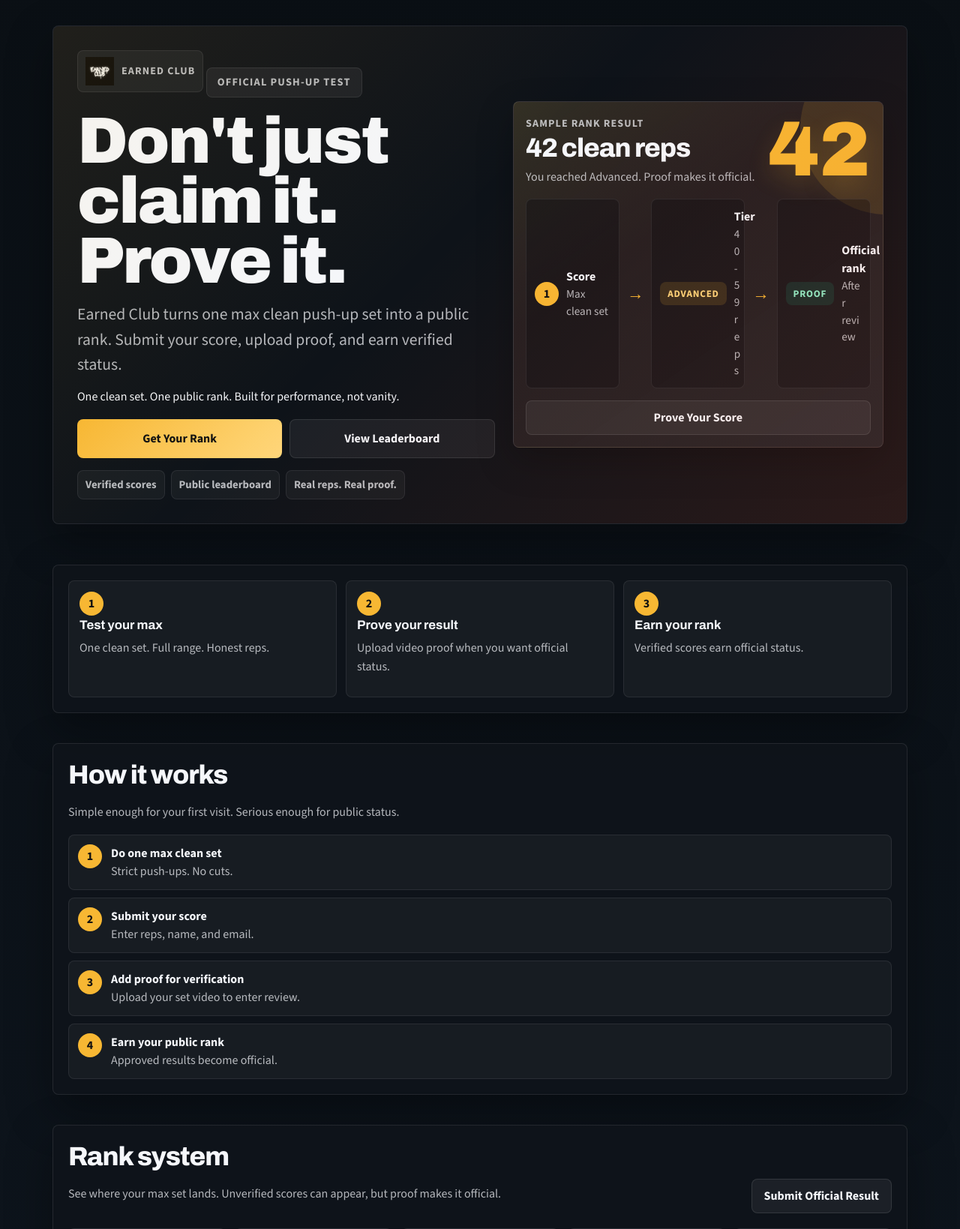
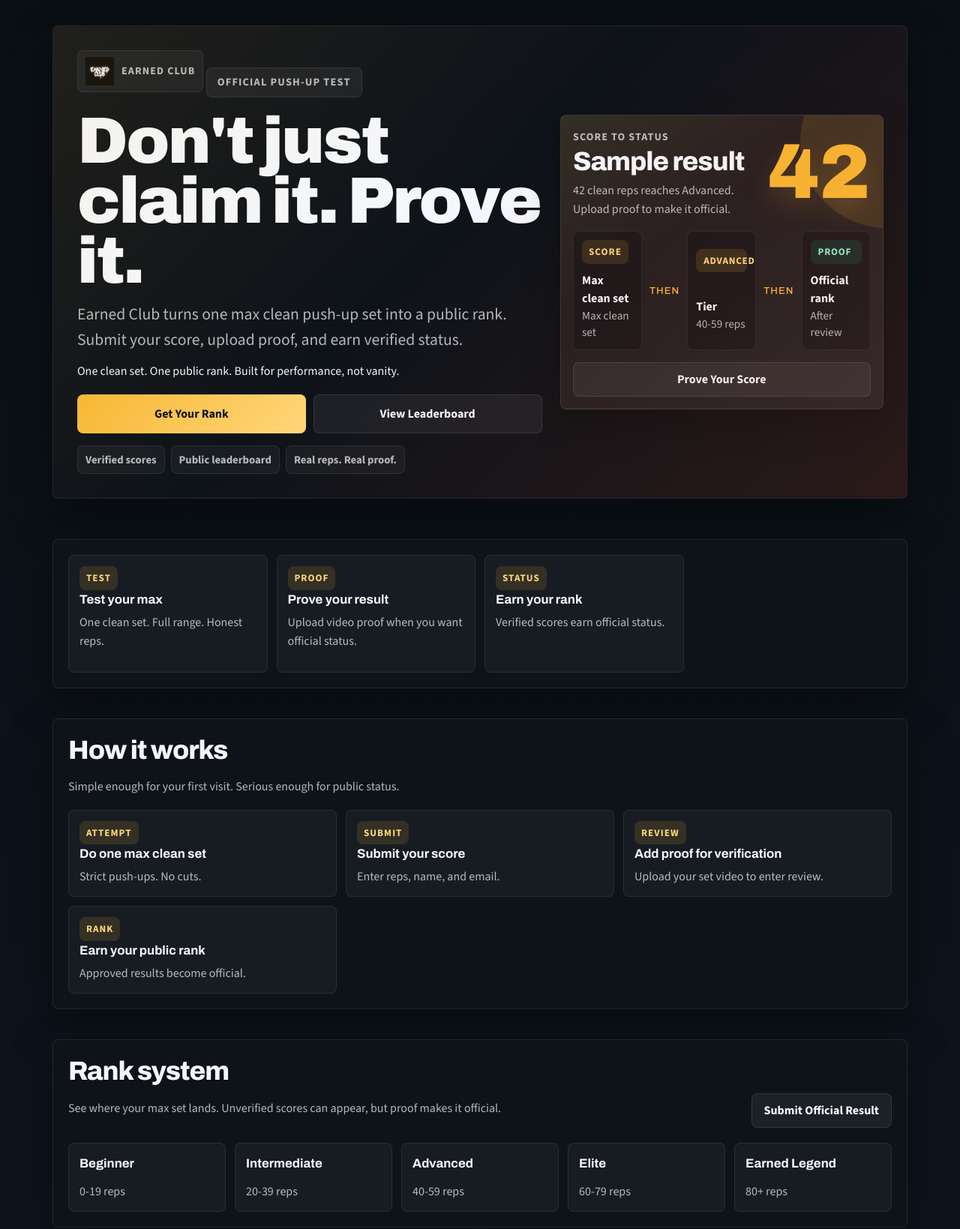
Before and after one commit to Danas2008/EarnedClub, a Django app: page / in a window 1280 px wide. Shown: the part 85-1724 px from the top of the page at 75% size. Run offline with Django 5.2, Linux system fonts and the light colour scheme; data comes from the database, SQL or seed files in the repository.

Commit message:
Update of UI

```diff
--- a/main/templates/home.html
+++ b/main/templates/home.html
@@ -102,6 +102,10 @@
         box-shadow: 0 18px 48px rgba(0, 0, 0, 0.26);
     }
 
+    .score-rank-card .btn-secondary {
+        width: 100%;
+    }
+
     .score-rank-card::before {
         content: "";
         position: absolute;
@@ -142,7 +146,7 @@
 
     .score-rank-step {
         display: grid;
-        grid-template-columns: auto minmax(0, 1fr);
+        grid-template-columns: minmax(0, 1fr);
         gap: 10px;
         align-items: center;
         padding: 11px;
@@ -155,7 +159,22 @@
         display: none;
         color: var(--accent);
         font-family: "Archivo", sans-serif;
-        font-size: 1.4rem;
+        font-size: 0.82rem;
+        text-transform: uppercase;
+        letter-spacing: 0.08em;
+    }
+
+    .flow-label {
+        display: inline-flex;
+        width: fit-content;
+        padding: 6px 9px;
+        border-radius: var(--radius-sm);
+        background: rgba(247, 183, 51, 0.13);
+        color: #ffd77b;
+        font-size: 0.82rem;
+        font-weight: 900;
+        text-transform: uppercase;
+        letter-spacing: 0.08em;
     }
 
     .home-value-strip,
@@ -365,7 +384,7 @@
         }
 
         .home-hero-grid {
-            grid-template-columns: minmax(0, 1.06fr) minmax(340px, 0.94fr);
+            grid-template-columns: minmax(0, 1.18fr) minmax(360px, 0.82fr);
         }
 
         .home-cta-row,
@@ -376,6 +395,10 @@
         .home-value-strip,
         .proof-grid {
             grid-template-columns: repeat(3, minmax(0, 1fr));
+        }
+
+        .how-flow.home-value-strip {
+            grid-template-columns: repeat(4, minmax(0, 1fr));
         }
 
         .home-feature-grid {
@@ -399,6 +422,17 @@
         .score-rank-arrow {
             display: grid;
             place-items: center;
+        }
+    }
+
+    @media (max-width: 719px) {
+        .score-rank-header {
+            grid-template-columns: 1fr;
+        }
+
+        .score-rank-number {
+            justify-self: start;
+            margin-top: -4px;
         }
     }
 </style>
@@ -433,21 +467,21 @@
             <aside class="score-rank-card" aria-label="Example score to rank preview">
                 <div class="score-rank-header">
                     <div>
-                        <span class="kicker">Sample rank result</span>
-                        <h2 style="margin-bottom: 6px;">42 clean reps</h2>
-                        <p class="muted" style="margin-bottom: 0;">You reached Advanced. Proof makes it official.</p>
+                        <span class="kicker">Score to status</span>
+                        <h2 style="margin-bottom: 6px;">Sample result</h2>
+                        <p class="muted" style="margin-bottom: 0;">42 clean reps reaches Advanced. Upload proof to make it official.</p>
                     </div>
                     <div class="score-rank-number">42</div>
                 </div>
                 <div class="score-rank-flow">
                     <div class="score-rank-step">
-                        <span class="step-number">1</span>
+                        <span class="flow-label">Score</span>
                         <div>
-                            <strong>Score</strong>
+                            <strong>Max clean set</strong>
                             <div class="submission-meta">Max clean set</div>
                         </div>
                     </div>
-                    <div class="score-rank-arrow">→</div>
+                    <div class="score-rank-arrow">Then</div>
                     <div class="score-rank-step">
                         <span class="status-pill unverified">Advanced</span>
                         <div>
@@ -455,7 +489,7 @@
                             <div class="submission-meta">40-59 reps</div>
                         </div>
                     </div>
-                    <div class="score-rank-arrow">→</div>
+                    <div class="score-rank-arrow">Then</div>
                     <div class="score-rank-step">
                         <span class="status-pill verified">Proof</span>
                         <div>
@@ -470,19 +504,19 @@
     </section>
 
     <section class="card-dark home-reveal">
-        <div class="home-value-strip">
+        <div class="home-value-strip how-flow">
             <div class="home-value-item home-reveal">
-                <span class="step-number">1</span>
+                <span class="flow-label">Test</span>
                 <strong>Test your max</strong>
                 <p class="muted">One clean set. Full range. Honest reps.</p>
             </div>
             <div class="home-value-item home-reveal">
-                <span class="step-number">2</span>
+                <span class="flow-label">Proof</span>
                 <strong>Prove your result</strong>
                 <p class="muted">Upload video proof when you want official status.</p>
             </div>
             <div class="home-value-item home-reveal">
-                <span class="step-number">3</span>
+                <span class="flow-label">Status</span>
                 <strong>Earn your rank</strong>
                 <p class="muted">Verified scores earn official status.</p>
             </div>
@@ -494,30 +528,30 @@
             <h2>How it works</h2>
             <p class="muted">Simple enough for your first visit. Serious enough for public status.</p>
         </div>
-        <div class="step-list">
-            <div class="step-item home-reveal">
-                <span class="step-number">1</span>
+        <div class="home-value-strip">
+            <div class="home-value-item home-reveal">
+                <span class="flow-label">Attempt</span>
                 <div>
                     <strong>Do one max clean set</strong>
                     <div class="muted">Strict push-ups. No cuts.</div>
                 </div>
             </div>
-            <div class="step-item home-reveal">
-                <span class="step-number">2</span>
+            <div class="home-value-item home-reveal">
+                <span class="flow-label">Submit</span>
                 <div>
                     <strong>Submit your score</strong>
                     <div class="muted">Enter reps, name, and email.</div>
                 </div>
             </div>
-            <div class="step-item home-reveal">
-                <span class="step-number">3</span>
+            <div class="home-value-item home-reveal">
+                <span class="flow-label">Review</span>
                 <div>
                     <strong>Add proof for verification</strong>
                     <div class="muted">Upload your set video to enter review.</div>
                 </div>
             </div>
-            <div class="step-item home-reveal">
-                <span class="step-number">4</span>
+            <div class="home-value-item home-reveal">
+                <span class="flow-label">Rank</span>
                 <div>
                     <strong>Earn your public rank</strong>
                     <div class="muted">Approved results become official.</div>
--- a/main/tests.py
+++ b/main/tests.py
@@ -821,7 +821,7 @@ class SubmissionFlowTests(TestCase):
                 follow=True,
             )
 
-        self.assertContains(response, "SMTP network is unreachable")
+        self.assertContains(response, "Email server is unreachable")
         self.assertEqual(NewsletterSendEvent.objects.count(), 0)
 
     def test_sitemap_xml_lists_core_pages(self):
--- a/main/views.py
+++ b/main/views.py
@@ -309,7 +309,7 @@ def safe_send_mail(subject, message, recipients, from_email=None):
     except Exception as exc:
         logger.exception("Email delivery failed for subject %s to %s", subject, recipients)
         if isinstance(exc, OSError) and "Network is unreachable" in str(exc):
-            safe_send_mail.last_error = "SMTP network is unreachable from this environment. Check Render outbound network and SMTP host/port."
+            safe_send_mail.last_error = "Email server is unreachable from this environment. Check Render SMTP host, port, TLS, and outbound email access."
         else:
             safe_send_mail.last_error = f"{exc.__class__.__name__}: {exc}"
         return 0
@@ -2114,7 +2114,7 @@ def newsletter_subscriber_detail(request, subscriber_id):
             messages.success(request, f"Email sent to {subscriber.email}.")
         else:
             detail = failures[0] if failures else f"{subscriber.email} ({getattr(safe_send_mail, 'last_error', 'Unknown SMTP error')})"
-            messages.error(request, f"Email failed for {detail}.")
+            messages.error(request, f"Email was not sent: {detail}.")
         return redirect("newsletter_subscriber_detail", subscriber_id=subscriber.id)
 
     return render(
```
Also changed, not shown: docs/earned-plan.md (+7 -0 lines), main/templates/athlete_profile.html (+125 -32 lines).
